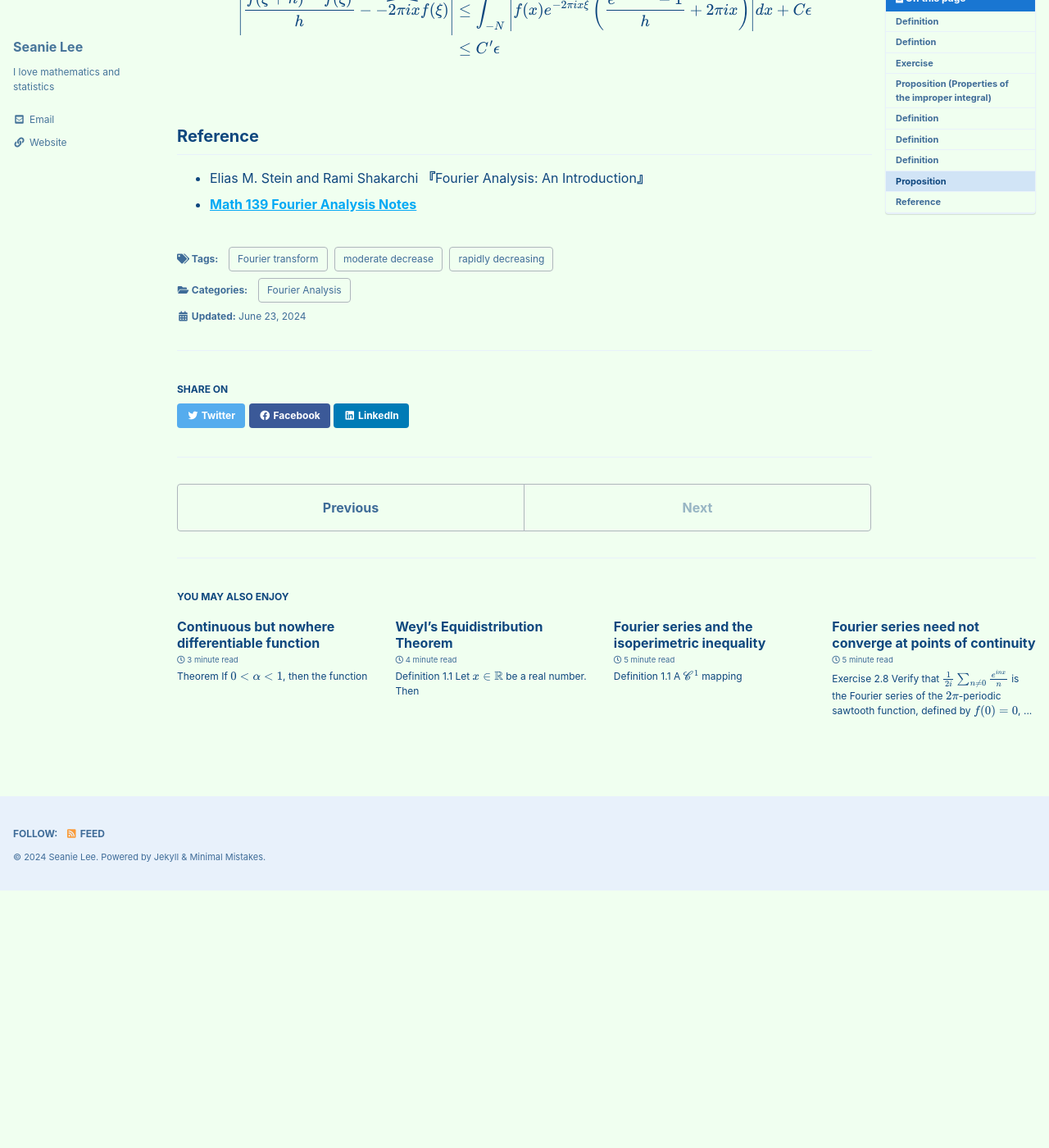
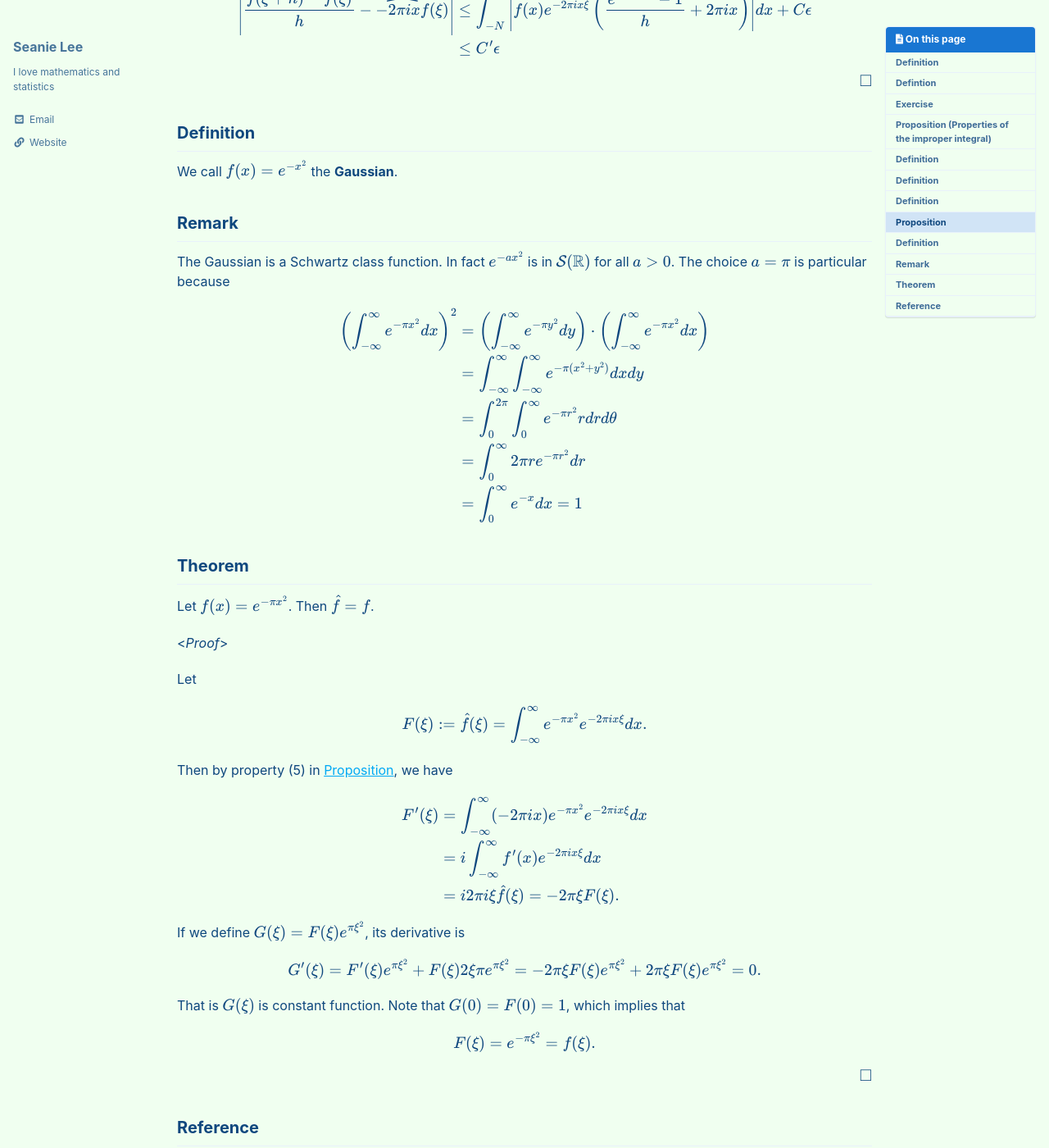
Before and after one commit to seanie12/blog, a Jekyll site: the page built from _posts/2024-06-23-fourier-transform-1.md, in a window 1280 px wide and 1400 px high, scrolled down 7068 px. Shown: the whole window at 82% size. Built offline with Jekyll 4.4.1, drawn with Linux system fonts in a browser that asks for light colours; cached includes are drawn as plain includes; formulas are drawn with MathJax 3; before the commit the page ends 8154 px from its top, so only the background shows below that.

Commit message:
Update 2024-06-23-fourier-transform-1.md

```diff
--- a/_posts/2024-06-23-fourier-transform-1.md
+++ b/_posts/2024-06-23-fourier-transform-1.md
@@ -390,6 +390,64 @@ $$
 $$
 
 $$\tag*{$\square$}$$
+
+## Definition
+We call $f(x)=e^{-x^2}$ the **Gaussian**.
+
+## Remark
+The Gaussian is a Schwartz class function. In fact $e^{-ax^2}$ is in $\mathcal{S}(\mathbb{R})$ for all $a>0$. The choice $a=\pi$ is particular because
+
+$$
+\begin{align*}
+\left(\int_{-\infty}^\infty e^{-\pi x^2} dx \right)^2 &= \left(\int_{-\infty}^\infty e^{-\pi y^2}dy \right)\cdot \left(\int_{-\infty}^\infty e^{-\pi x^2}dx \right) \\
+&= \int_{-\infty}^\infty \int_{-\infty}^\infty e^{-\pi(x^2 + y^2)} dxdy \\
+&=\int_{0}^{2\pi} \int_0^\infty e^{-\pi r^2}r dr d\theta \\
+&=\int_0^\infty 2\pi r e^{-\pi r^2} dr \\
+&=\int_0^{\infty} e^{-x} dx =1
+\end{align*}
+$$
+
+## Theorem
+Let $f(x)=e^{-\pi x^2}$. Then $\hat{f}=f$.
+
+<*Proof*>
+
+Let
+
+$$
+\begin{align*}
+F(\xi) :=\hat{f}(\xi)=\int_{-\infty}^\infty e^{-\pi x^2} e^{-2\pi ix\xi}dx.
+\end{align*}
+$$
+
+Then by property (5) in [Proposition](https://seanie12.github.io/blog/fourier%20analysis/fourier-transform-1/#proposition), we have
+
+$$
+\begin{align*}
+F^\prime(\xi) &= \int_{-\infty}^\infty (-2\pi i x)e^{-\pi x^2} e^{-2\pi i x \xi} dx \\
+&=i \int_{-\infty}^\infty f^\prime(x) e^{-2\pi i x \xi} dx \\
+&=i 2\pi i\xi\hat{f}(\xi) =-2\pi\xi F(\xi).
+\end{align*}
+$$
+
+If we define $G(\xi)=F(\xi)e^{\pi\xi^2}$, its derivative is
+
+$$
+\begin{align*}
+G^\prime(\xi)=F^\prime(\xi)e^{\pi\xi^2} + F(\xi)2\xi\pi e^{\pi\xi^2} =-2\pi\xi F(\xi)e^{\pi\xi^2} + 2\pi\xi F(\xi)e^{\pi\xi^2}=0.
+\end{align*}
+$$
+
+That is $G(\xi)$ is constant function. Note that $G(0)=F(0)=1$, which implies that
+
+$$
+\begin{align*}
+F(\xi)=e^{-\pi\xi^2}=f(\xi).
+\end{align*}
+$$
+
+$$\tag*{$\square$}$$
+
 ## Reference
 - Elias M. Stein and  Rami Shakarchi **『**Fourier Analysis: An Introduction**』**
 - **[Math 139 Fourier Analysis Notes](https://drive.google.com/file/d/1f1pp1QkF0BqqLELBrKyk69X0ofd3SjdR/view?usp=sharing)**
```
